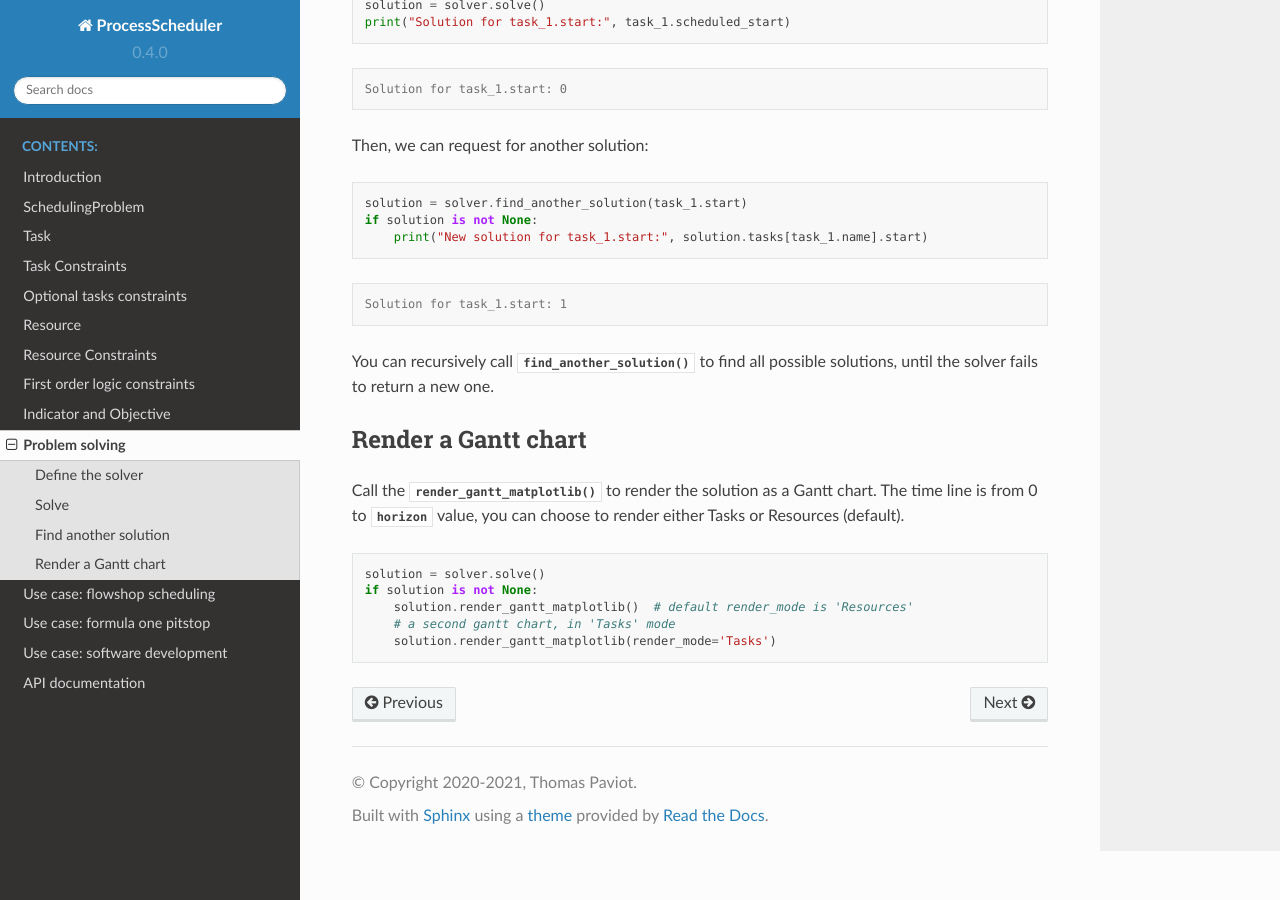
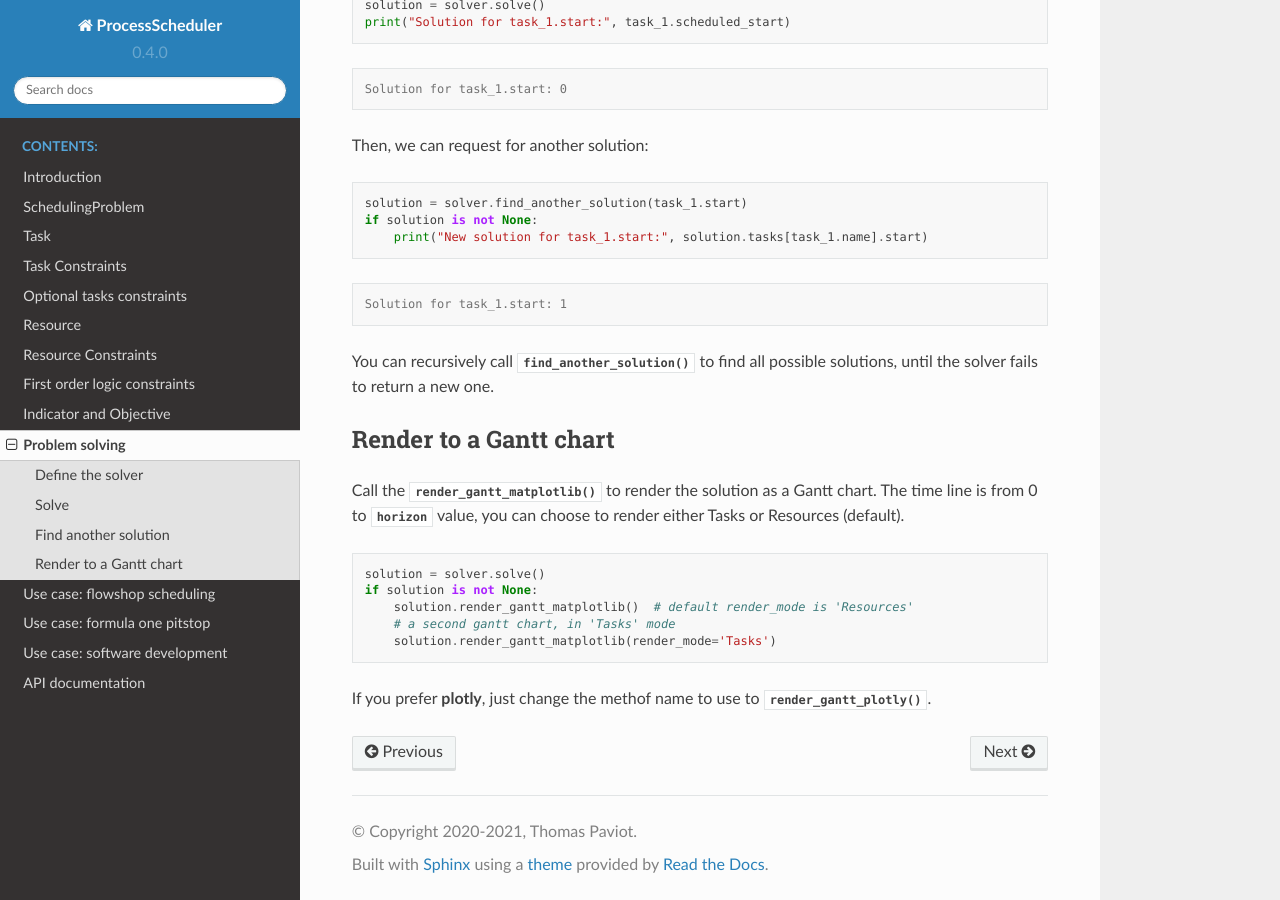
Before and after one commit to tpaviot/ProcessScheduler, a Sphinx documentation site: the page built from doc/solving.rst, in a window 1280 px wide and 900 px high, scrolled down 1918 px. Built offline with Sphinx 7.4.7 and the Read the Docs theme 2.0.0, drawn with Linux system fonts in a browser that asks for light colours.

Commit message:
Update doc

```diff
--- a/doc/introduction.rst
+++ b/doc/introduction.rst
@@ -15,7 +15,7 @@ The following features are provided:
 
 - First order logic operation between tasks/resources constraints: and/or/xor/not boolean operators, implication, if/then/else
 
-- Gantt chart rendering using matplotlib,
+- Gantt chart rendering using matplotlib or plotly,
 
 - Export solution to json, SMT problem to SMTLIB.
 
@@ -33,7 +33,7 @@ ProcessScheduler processes a model written using the Python programming language
 
 The scheduling problem is solved using the Microsfot `Z3 Prover <https://github.com/Z3Prover/z3>`_, a MIT licensed `SMT solver <https://en.wikipedia.org/wiki/Satisfiability_modulo_theories>`_. The optimization part of the solver is described in this paper: `Bjorner et al. νZ - An Optimizing SMT Solver (2016) <https://www.microsoft.com/en-us/research/wp-content/uploads/2016/02/nbjorner-nuz.pdf>`_. A good introduction to programming Z3 with Python can be read at `z3-py-tutorial <https://ericpony.github.io/z3py-tutorial/guide-examples.htm>`_. Z3 is the only mandatory dependency of ProcessScheduler.
 
-The solution of a scheduling problem can be rendered to a Gantt chart using the `matplotlib <https://www.matplotlib.org>`_ library, and exported to any of the common jpg, png, pdf or svg formats. matplotlib is an optional dependency of ProcessScheduler.
+The solution of a scheduling problem can be rendered to a Gantt chart using the `matplotlib <https://www.matplotlib.org>`_ or `plotly <https://plotly.com/>`_ libraries, and exported to any of the common jpg, png, pdf or svg formats. matplotlib and plotly are not installed by default, they are optional dependencies.
 
 Download/install
 ----------------
--- a/doc/solving.rst
+++ b/doc/solving.rst
@@ -91,8 +91,8 @@ Then, we can request for another solution:
 
 You can recursively call :func:`find_another_solution` to find all possible solutions, until the solver fails to return a new one.
 
-Render a Gantt chart
---------------------
+Render to a Gantt chart
+-----------------------
 
 Call the :func:`render_gantt_matplotlib` to render the solution as a Gantt chart. The time line is from 0 to :attr:`horizon` value, you can choose to render either Tasks or Resources (default).
 
@@ -103,3 +103,6 @@ Call the :func:`render_gantt_matplotlib` to render the solution as a Gantt chart
         solution.render_gantt_matplotlib()  # default render_mode is 'Resources'
         # a second gantt chart, in 'Tasks' mode
         solution.render_gantt_matplotlib(render_mode='Tasks')
+
+
+If you prefer **plotly**, just change the methof name to use to :func:`render_gantt_plotly`.
```
